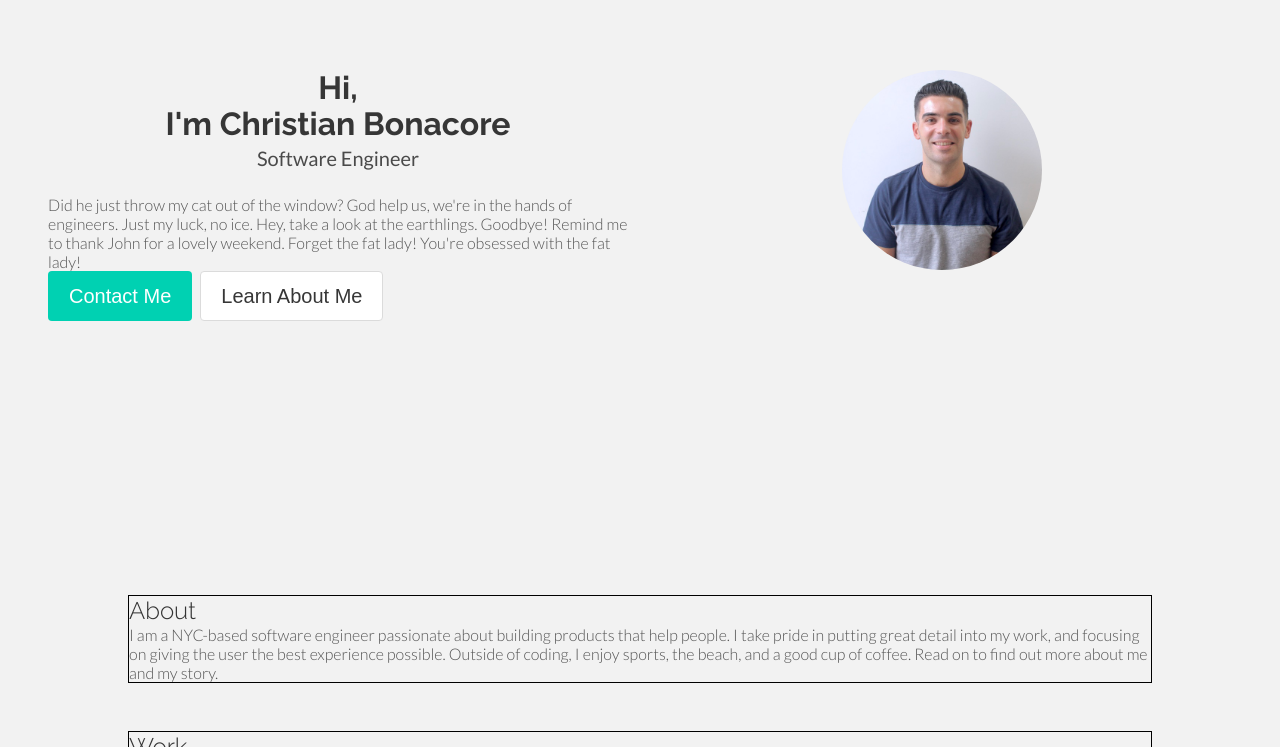
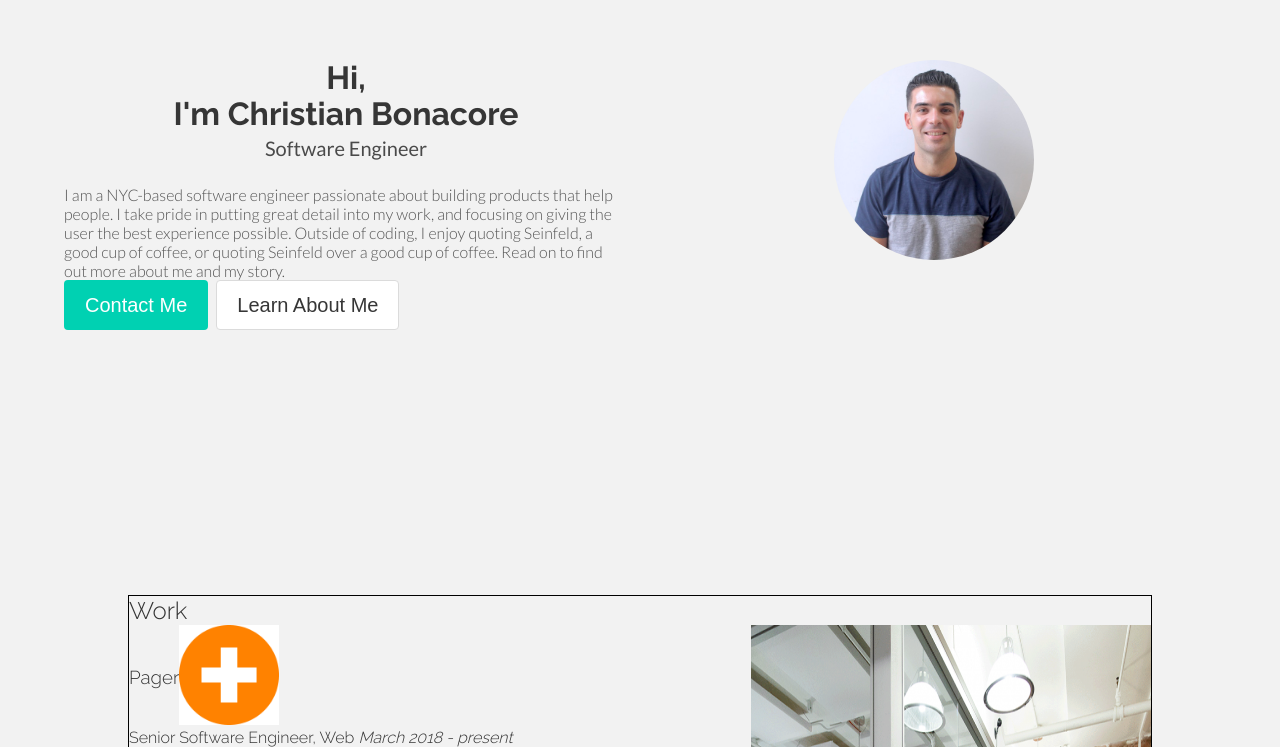
Before and after one commit to cbonaco1/personal_page, a Next.js app: page / in a window 1280 px wide. Shown: the part 205-952 px from the top of the page. Built offline with nearby package versions, Linux system fonts and the light colour scheme.

Commit message:
add container, remove About

```diff
--- a/src/pages/index.js
+++ b/src/pages/index.js
@@ -1,7 +1,6 @@
 import Head from 'next/head'
 
 import Home from 'sections/Home'
-import About from 'sections/About'
 import Work from 'sections/Work'
 import Skills from 'sections/Skills'
 import Education from 'sections/Education'
@@ -17,7 +16,6 @@ export default function Index() {
       </Head>
       <main>
         <Home />
-        <About />
         <Work />
         <Skills />
         <Education />
--- a/src/sections/About.jsx
+++ /dev/null
@@ -1,18 +0,0 @@
-import React from "react";
-import Section from "./Section";
-
-const About = () => {
-  return (
-    <Section>
-      <h2>About</h2>
-      <p>
-        I am a NYC-based software engineer passionate about building products that help people.
-        I take pride in putting great detail into my work, and focusing on giving the user the best experience possible.
-        Outside of coding, I enjoy sports, the beach, and a good cup of coffee.
-        Read on to find out more about me and my story.
-      </p>
-    </Section>
-  )
-}
-
-export default About;
--- a/src/sections/Home.jsx
+++ b/src/sections/Home.jsx
@@ -6,6 +6,7 @@ const Home = () => {
   return (
     <div className="hero is-fullheight">
       <div className="hero-body">
+        <div className="container">
           <div className="columns">
             <div className="column">
               <h1 className="title has-text-centered">
@@ -14,11 +15,10 @@ const Home = () => {
               </h1>
               <p className="subtitle has-text-centered">Software Engineer</p>
               <p>
-              Did he just throw my cat out of the window?
-              God help us, we're in the hands of engineers.
-              Just my luck, no ice. Hey, take a look at the earthlings.
-              Goodbye! Remind me to thank John for a lovely weekend.
-              Forget the fat lady! You're obsessed with the fat lady!
+              I am a NYC-based software engineer passionate about building products that help people.
+              I take pride in putting great detail into my work, and focusing on giving the user the best experience possible.
+              Outside of coding, I enjoy quoting Seinfeld, a good cup of coffee, or quoting Seinfeld over a good cup of coffee.
+              Read on to find out more about me and my story.
               </p>
               <div className="buttons are-medium">
                 <button className="button is-primary">Contact Me</button>
@@ -36,6 +36,7 @@ const Home = () => {
           </div>
         </div>
       </div>
+    </div>
   )
 }
 
--- a/src/styles/globals.scss
+++ b/src/styles/globals.scss
@@ -1,5 +1,6 @@
 @import "bulma/sass/utilities/_all.sass";
 @import "bulma/sass/layout/hero.sass";
+@import "bulma/sass/elements/container.sass";
 @import "bulma/sass/elements/button.sass";
 @import "bulma/sass/elements/title.sass";
 @import "bulma/sass/helpers/typography.sass";
```
Lines whose indentation alone changed are shown as unchanged.
